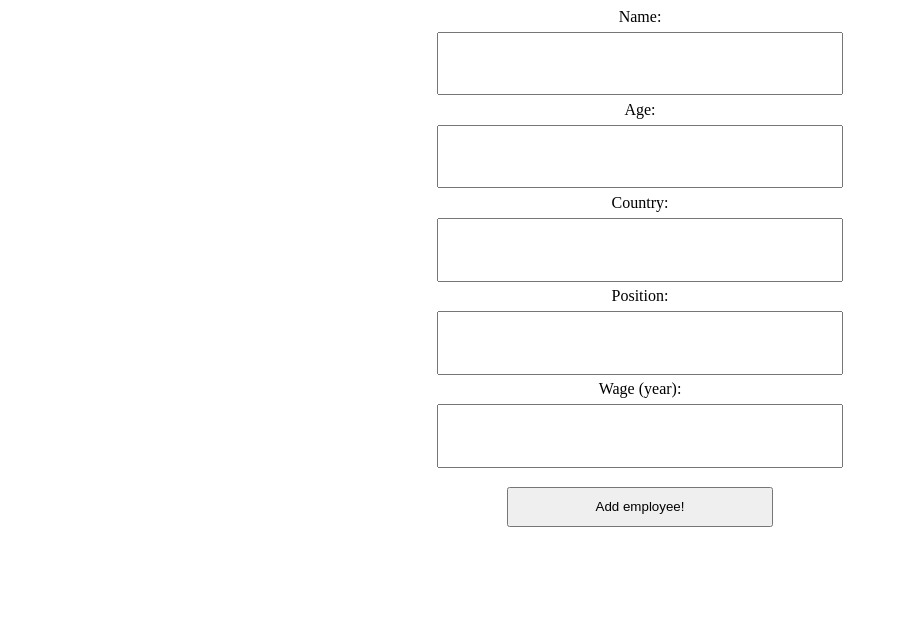
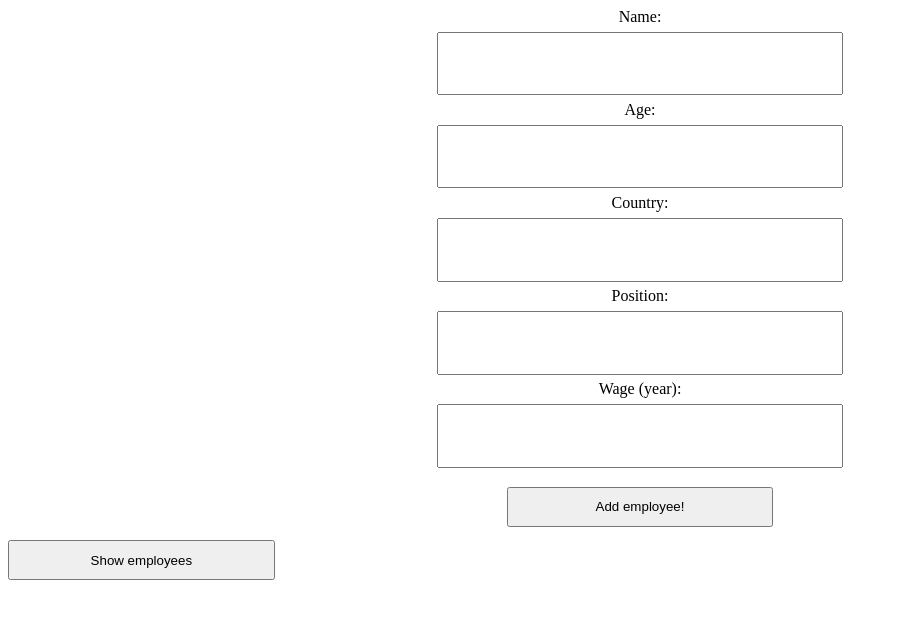
Before and after one commit to emanusantos/simple-crud, a React (Create React App) app: page / in a window 1280 px wide. Shown: the top 618 px of the page, without its empty margins (0-898 px from the left). Built offline with nearby package versions, Linux system fonts and the light colour scheme.

Commit message:
Finished the front

```diff
--- a/src/App.css
+++ b/src/App.css
@@ -17,12 +17,12 @@
   margin: .3em;
 }
 
-.inputContainer button {
+button {
   width: 20em;
   height: 3em;
   margin-top: 1em;
 }
 
-.inputContainer button:hover {
+button:hover {
   cursor: pointer;
 }
--- a/src/App.js
+++ b/src/App.js
@@ -10,6 +10,8 @@ function App() {
   const [position, setPosition] = useState('')
   const [wage, setWage] = useState(0)
 
+  const [employeeList, setEmployeeList] = useState([]);
+
   const addEmployee = () => {
     Axios.post('http://localhost:3001/create', {
       name: name,
@@ -18,7 +20,21 @@ function App() {
       position: position,
       wage: wage
     }).then(() => {
-      console.log("Sucess");
+      setEmployeeList([...employeeList,
+        {
+        name: name,
+        age: age,
+        country: country,
+        position: position,
+        wage: wage
+      },
+      ]);
+    })
+  }
+
+  const getEmployees = () => {
+    Axios.get('http://localhost:3001/employees').then((response) => {
+      setEmployeeList(response.data);
     })
   }
 
@@ -37,6 +53,18 @@ function App() {
         <input type="text" onChange={(event) => {setWage(event.target.value)}} />
         <button onClick={addEmployee}>Add employee!</button>
       </div>
+      <button onClick={getEmployees}>Show employees</button>
+
+      {employeeList.map((val, key) => {
+        return (
+        <div>
+          <h3>{val.name}</h3>
+          <p>{val.age}</p>
+          <p>{val.country}</p>
+          <p>{val.position}</p>
+          <p>{val.wage}</p>
+        </div>)
+      })}
     </div>
   );
 }
```
